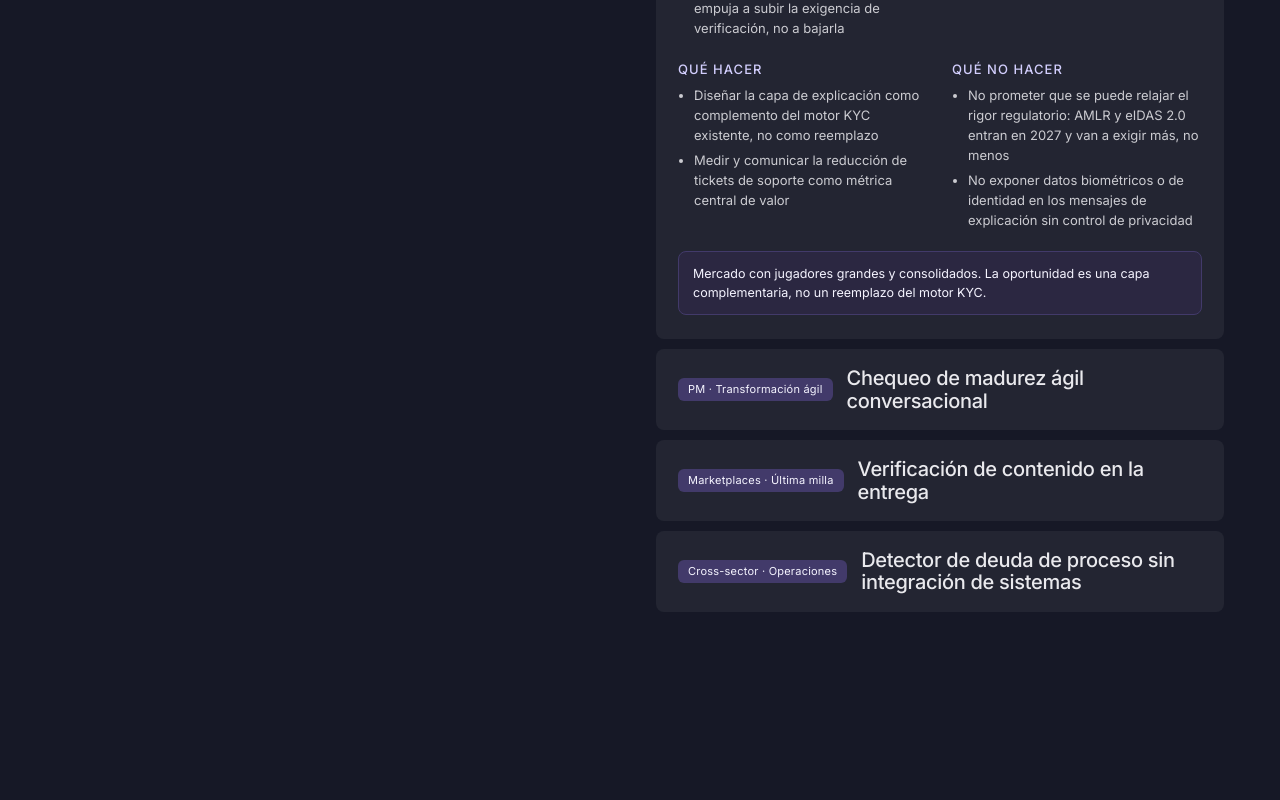
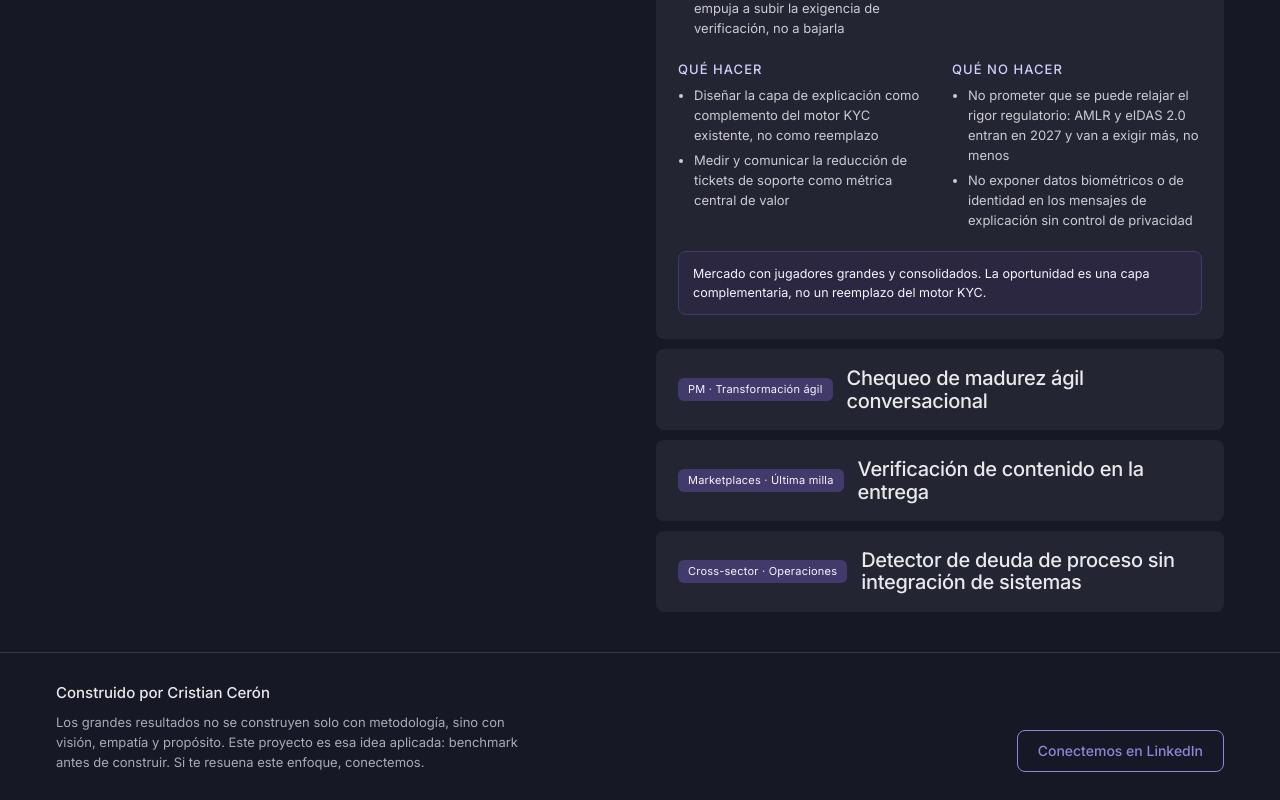
Before and after one commit to CristianCeron/benchmark-expres, a Next.js app: page / in a window 1280 px wide. Shown: the part 830-1630 px from the top of the page. Before the commit the page ends 1482 px from the top, so only its background shows below. Built offline with nearby package versions, Linux system fonts and the light colour scheme.

Commit message:
feat: footer con autoría y link de contacto transcrito del mockup

```diff
--- a/app/page.tsx
+++ b/app/page.tsx
@@ -1,5 +1,6 @@
 import { BenchmarkGrid } from "@/components/BenchmarkGrid";
 import { TryIdeaBox } from "@/components/TryIdeaBox";
+import { Footer } from "@/components/Footer";
 import styles from "./page.module.css";
 
 export default function Home() {
@@ -29,6 +30,8 @@ export default function Home() {
         <TryIdeaBox />
         <BenchmarkGrid />
       </div>
+
+      <Footer />
     </div>
   );
 }
--- /dev/null
+++ b/src/components/Footer.module.css
@@ -0,0 +1,9 @@
+.footer {
+  padding: 28px 56px;
+}
+
+@media (max-width: 640px) {
+  .footer {
+    padding: 20px 20px 28px;
+  }
+}
--- /dev/null
+++ b/src/components/Footer.tsx
@@ -0,0 +1,35 @@
+import styles from "./Footer.module.css";
+
+export function Footer() {
+  return (
+    <div
+      className={styles.footer}
+      style={{
+        marginTop: "auto",
+        borderTop: "1px solid var(--color-divider)",
+        display: "flex",
+        justifyContent: "space-between",
+        alignItems: "flex-end",
+        gap: 24,
+        flexWrap: "wrap",
+      }}
+    >
+      <div style={{ maxWidth: 520 }}>
+        <div style={{ fontSize: 15, fontWeight: 500 }}>Construido por Cristian Cerón</div>
+        <p style={{ fontSize: 13, opacity: 0.7, margin: "8px 0 0", maxWidth: 480 }}>
+          Los grandes resultados no se construyen solo con metodología, sino con visión, empatía y propósito.
+          Este proyecto es esa idea aplicada: benchmark antes de construir. Si te resuena este enfoque, conectemos.
+        </p>
+      </div>
+      <a
+        href="https://www.linkedin.com/in/cristianceronb/"
+        target="_blank"
+        rel="noopener"
+        className="btn btn-primary"
+        style={{ flex: "none", padding: "12px 20px", fontSize: 14 }}
+      >
+        Conectemos en LinkedIn
+      </a>
+    </div>
+  );
+}
```
Also changed, not shown: 2 other files (tests, documents, lock files or other folders).
